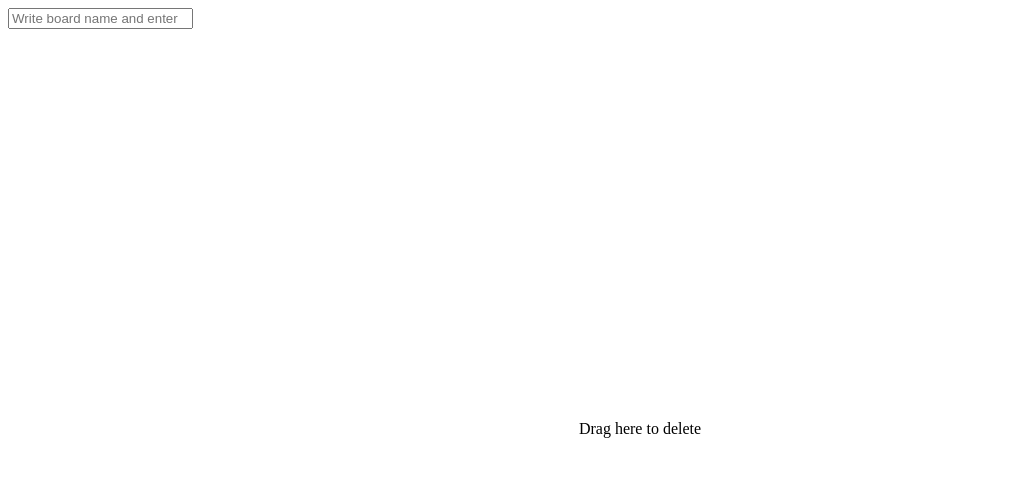
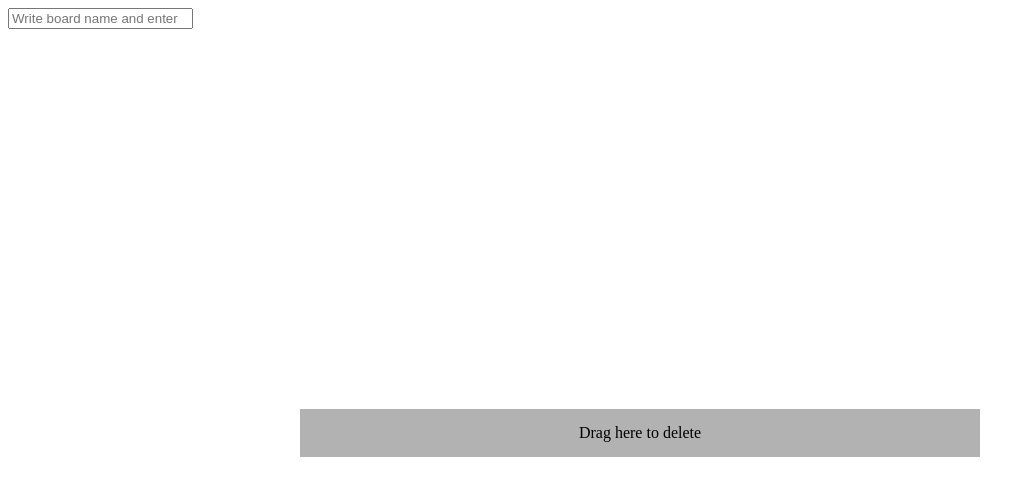
Before and after one commit to kimdoyeonn/react-masterclass, a React (Create React App) app: page / in a window 1280 px wide. Shown: the top 496 px of the page, without its empty margins (0-1035 px from the left). Built offline with nearby package versions, Linux system fonts and the light colour scheme.

Commit message:
드래그로 삭제

```diff
--- a/src/App.tsx
+++ b/src/App.tsx
@@ -1,9 +1,13 @@
-import { DragDropContext, DropResult } from 'react-beautiful-dnd';
+import { DragDropContext, Droppable, DropResult } from 'react-beautiful-dnd';
 import { useForm } from 'react-hook-form';
 import { useRecoilState } from 'recoil';
 import styled from 'styled-components';
 import { toDoState } from './atoms';
 import DrappableBoard, { Form } from './components/DroppableBoard';
+
+interface IArea {
+  isDraggingOver: boolean;
+}
 
 const Wrapper = styled.div`
   display: flex;
@@ -23,7 +27,17 @@ const Boards = styled.div`
   gap: 1rem;
 `;
 
-const Board = styled.div``;
+const Area = styled.div<IArea>`
+  height: 2rem;
+  width: 100%;
+  background-color: ${props => props.isDraggingOver ? 'rgba(0, 0, 0, 0.4)' : 'rgba(0, 0, 0, 0.3)'};
+  margin-top: 0.5rem;
+  padding-top: 0.5rem;
+  padding-bottom: 0.5rem;
+  display: flex;
+  justify-content: center;
+  align-items: center;
+`;
 
 interface IForm {
   board: string;
@@ -44,6 +58,10 @@ function App() {
         copyToDos.splice(source.index, 1);
         copyToDos.splice(destination.index, 0, task);
         newBoards = { ...allBoards, [destination.droppableId]: copyToDos };
+      } else if (destination.droppableId === 'delete') {
+        const copyToDos = [...allBoards[source.droppableId]];
+        copyToDos.splice(source.index, 1)
+        newBoards = { ...allBoards, [source.droppableId]: copyToDos };
       } else {
         const copySourceToDos = [...allBoards[source.droppableId]];
         const task = copySourceToDos[source.index];
@@ -90,7 +108,16 @@ function App() {
               <DrappableBoard toDos={toDos[key]} boardId={key} key={key} />
             ))}
           </Boards>
-          <Board>Drag here to delete</Board>
+          <Droppable droppableId="delete">
+            {(provider, info) => (
+              <Area {...provider.droppableProps} isDraggingOver={info.isDraggingOver} ref={provider.innerRef}>
+                <div>
+                  Drag here to delete
+                  {provider.placeholder}
+                </div>
+              </Area>
+            )}
+          </Droppable>
         </Wrapper>
       </DragDropContext>
     </>
```
